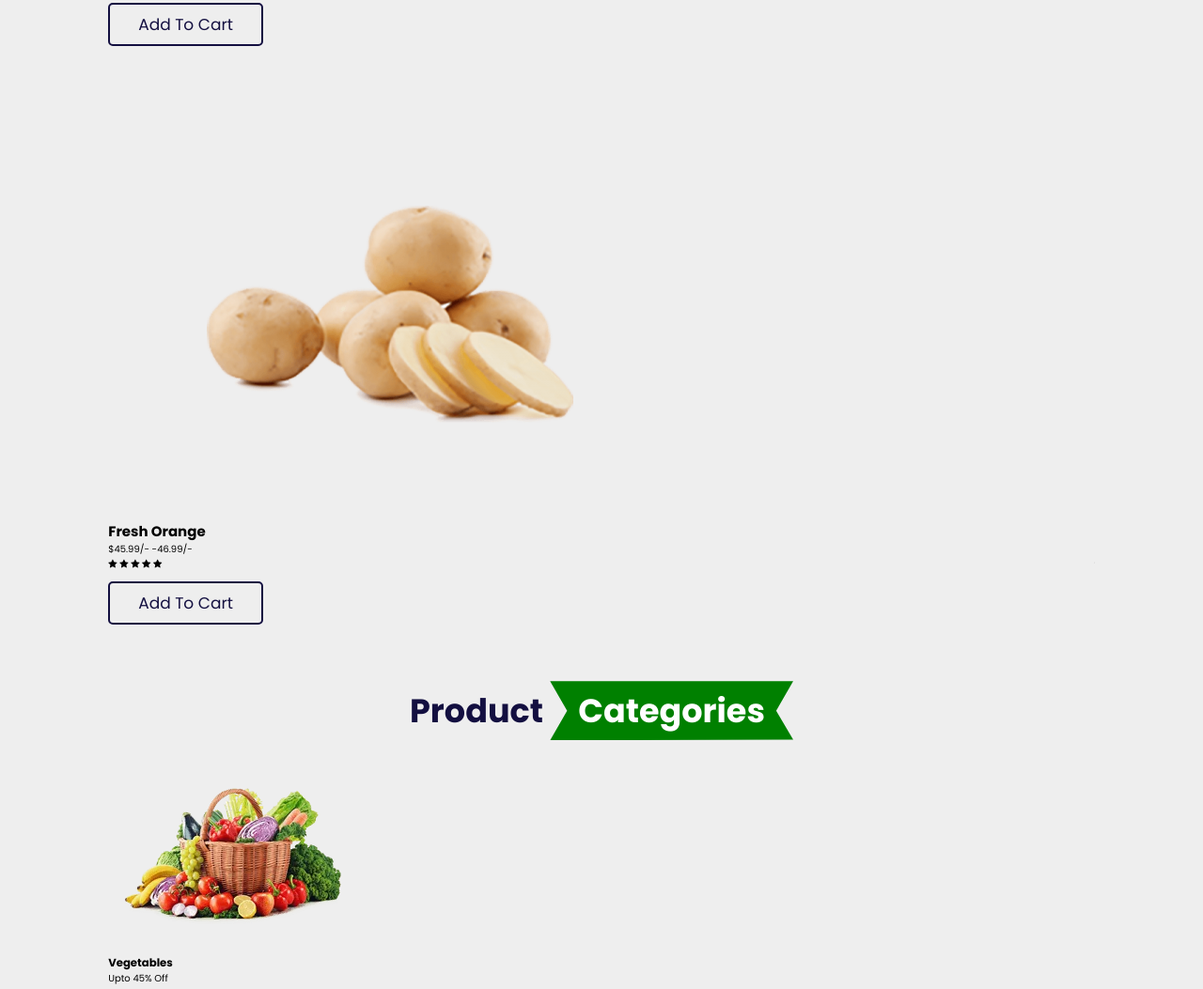
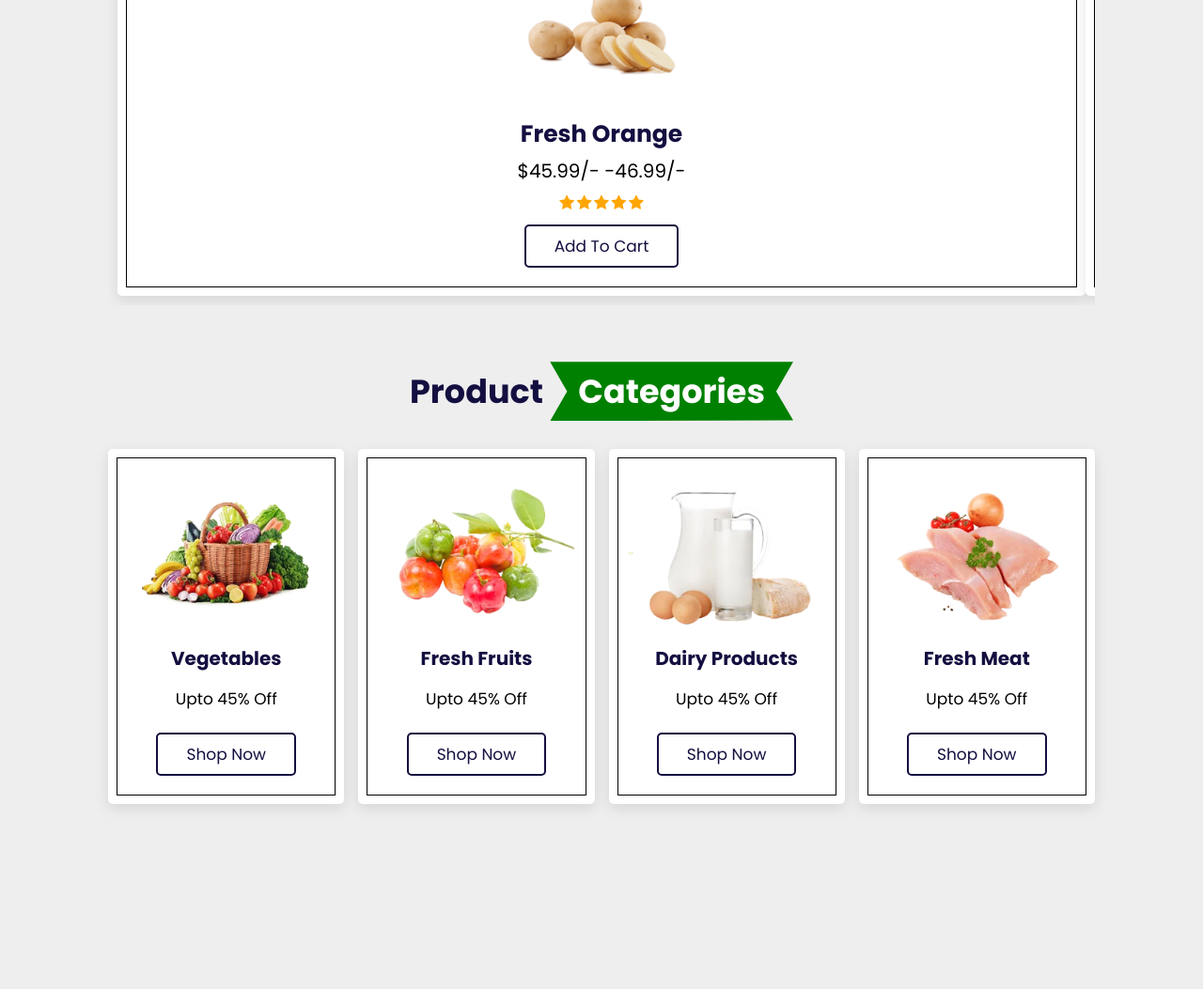
Before and after one commit to khushu2608/GroceryTeam, a plain HTML site: page index.html in a window 1280 px wide. Shown: the part 1726-2779 px from the top of the page at 94% size. After the commit the page ends 2602 px from the top, so only its background shows below. Drawn offline with nearby package versions, Linux system fonts and the light colour scheme.

Commit message:
Update style.css

```diff
--- a/style.css
+++ b/style.css
@@ -79,6 +79,7 @@ padding: 2rem 9%;
   top: 0;
   left: 0;
   right: 0;
+  z-index: 1000;
   display:flex;
   align-items: center;
  justify-content: space-between;
@@ -355,12 +356,110 @@ padding-bottom: 1rem;
   font-size: 1.5rem;
   line-height: 1.8;
   color: var(--light-color);
+  padding-bottom: 1rem 0;
+}
+/*features*/
+
+
+/*products*/
+.products .product-slider
+{
+  border: 0px solid;
+  padding: 1rem;
+}
+.products .product-slider:first-child
+{
+  margin-bottom: 2rem;
 }
 
+.products .product-slider .box
+{
+  border: 0px solid black;
+  background: #fff;
+  border-radius: .5rem;
+  padding: 3rem 2rem;
+  text-align: center;
+  outline-offset: -1rem;
+  outline: var(--outline);
+  box-shadow: var(--box-shadow);
+  transition: .2s linear;
+}
+
+.products .product-slider .box:hover
+{
+  box-shadow: 1px 1px 10px 4px var(--green) ;
+}
+
+.products .product-slider .box img
+{
+  height: 20rem;
+
+}
+
+.products .product-slider .box h1
+{
+    font-size: 2.5rem;
+    color: var(--black);
+}
+
+.products .product-slider .box .price
+{
+  font-size: 2rem;
+  color: var(--light-color);
+  padding: .5rem 0;
+}
+
+.products .product-slider .box .stars i
+{
+  font-size: 1.7rem;
+  color: orange;
+  padding: .5rem 0;
+}
+   /*products*/
+
+   /*categories*/
+   .categories .box-container
+   {
+
+     border: 0px solid;
+     display: grid;
+     grid-template-columns: repeat(auto-fit, minmax(20rem, 1fr));
+     gap: 1.5rem;
+   }
 
 
-/*features*/
-
+   .categories .box-container .box
+   {
+     padding: 3rem 0;
+     background: #fff;
+     border-radius: .5rem;
+     box-shadow: var(--box-shadow);
+     outline: var(--outline);
+     outline-offset: -1rem;
+     text-align: center;
+   }
+   .categories .box-container .box:hover
+   {
+     box-shadow: 1px 1px 10px 4px var(--green);
+   }
+   .categories .box-container .box img
+   {
+    margin: 1rem 0;
+    height: 15rem;
+   }
+   .categories .box-container .box h3
+   {
+    font-size: 2rem;
+    color: var(--black);
+    line-height: 1.8;
+   }
+   .categories .box-container .box p
+   {
+    font-size: 1.7rem;
+    color: var(--light-color);
+    line-height: 1.8;
+    padding: 1rem 0;
+   }
 
 
 
```
